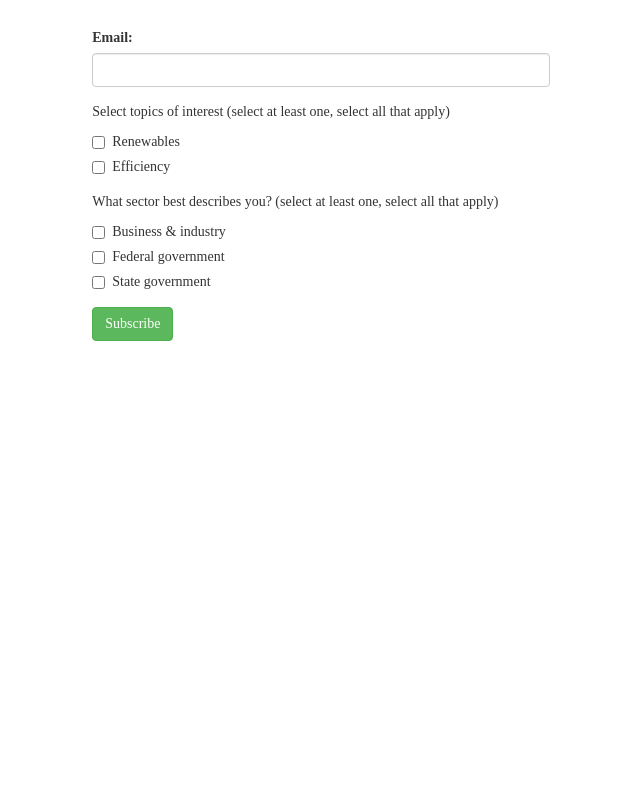
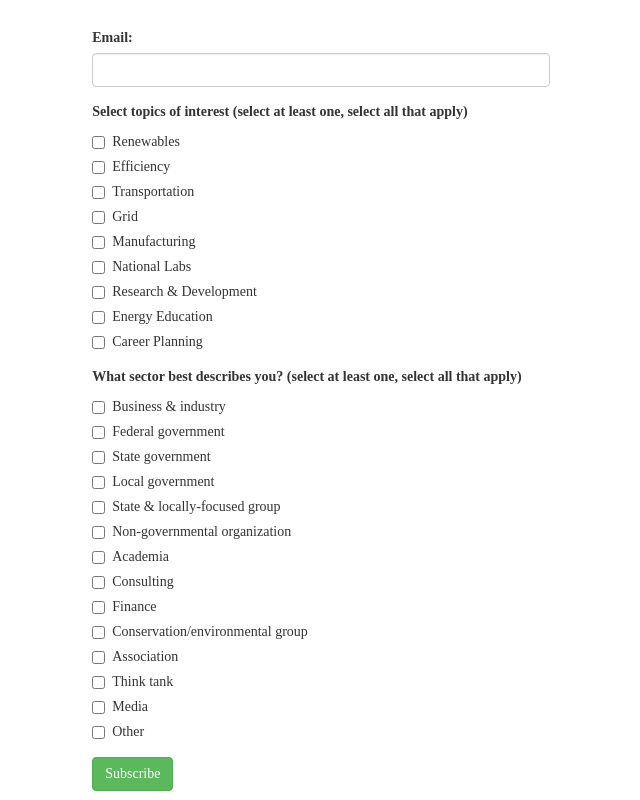
Before and after one commit to NREL/eere-govdelivery-subscription-api, a plain HTML site: page index.html in a window 1280 px wide. Shown: the whole page, without its empty margins (319-959 px from the left). Drawn offline with nearby package versions, Linux system fonts and the light colour scheme; a web font is replaced by a local one.

Commit message:
Update 2016-01-07T20:36:24.925Z

```diff
--- a/index.html
+++ b/index.html
@@ -40,7 +40,9 @@
         </div>
 
         <div class="form-group">
-            Select topics of interest (select at least one, select all that apply)
+
+            <p><strong>Select topics of interest (select at least one, select all that apply)</strong></p>
+
             <div class="checkbox">
                 <label><input type="checkbox" name="q_15675" value="23753"> Renewables</label>
             </div>
@@ -48,19 +50,96 @@
             <div class="checkbox">
                 <label><input type="checkbox" name="q_15675" value="23754"> Efficiency</label>
             </div>
+
+            <div class="checkbox">
+                <label><input type="checkbox" name="q_15675" value="23777"> Transportation</label>
+            </div>
+
+            <div class="checkbox">
+                <label><input type="checkbox" name="q_15675" value="23762"> Grid</label>
+            </div>
+
+            <div class="checkbox">
+                <label><input type="checkbox" name="q_15675" value="23778"> Manufacturing</label>
+            </div>
+
+            <div class="checkbox">
+                <label><input type="checkbox" name="q_15675" value="23763"> National Labs</label>
+            </div>
+
+            <div class="checkbox">
+                <label><input type="checkbox" name="q_15675" value="23779"> Research & Development</label>
+            </div>
+
+            <div class="checkbox">
+                <label><input type="checkbox" name="q_15675" value="23764"> Energy Education</label>
+            </div>
+
+            <div class="checkbox">
+                <label><input type="checkbox" name="q_15675" value="23780"> Career Planning</label>
+            </div>
+
         </div>
 
 
         <div class="form-group">
-            What sector best describes you? (select at least one, select all that apply)
+
+            <p><strong>What sector best describes you? (select at least one, select all that apply)</strong></p>
+
             <div class="checkbox">
                 <label><input type="checkbox" name="q_15655" value="23713"> Business & industry</label>
             </div>
+
             <div class="checkbox">
                 <label><input type="checkbox" name="q_15655" value="23714"> Federal government</label>
             </div>
+
             <div class="checkbox">
                 <label><input type="checkbox" name="q_15655" value="23733"> State government</label>
+            </div>
+
+            <div class="checkbox">
+                <label><input type="checkbox" name="q_15655" value="23755"> Local government</label>
+            </div>
+
+            <div class="checkbox">
+                <label><input type="checkbox" name="q_15655" value="23773"> State & locally-focused group</label>
+            </div>
+
+            <div class="checkbox">
+                <label><input type="checkbox" name="q_15655" value="23756"> Non-governmental organization</label>
+            </div>
+
+            <div class="checkbox">
+                <label><input type="checkbox" name="q_15655" value="23757"> Academia</label>
+            </div>
+
+            <div class="checkbox">
+                <label><input type="checkbox" name="q_15655" value="23758"> Consulting</label>
+            </div>
+
+            <div class="checkbox">
+                <label><input type="checkbox" name="q_15655" value="23759"> Finance</label>
+            </div>
+
+            <div class="checkbox">
+                <label><input type="checkbox" name="q_15655" value="23774"> Conservation/environmental group</label>
+            </div>
+
+            <div class="checkbox">
+                <label><input type="checkbox" name="q_15655" value="23760"> Association</label>
+            </div>
+
+            <div class="checkbox">
+                <label><input type="checkbox" name="q_15655" value="23775"> Think tank</label>
+            </div>
+
+            <div class="checkbox">
+                <label><input type="checkbox" name="q_15655" value="23776"> Media</label>
+            </div>
+
+            <div class="checkbox">
+                <label><input type="checkbox" name="q_15655" value="23761"> Other</label>
             </div>
 
         </div>
```
